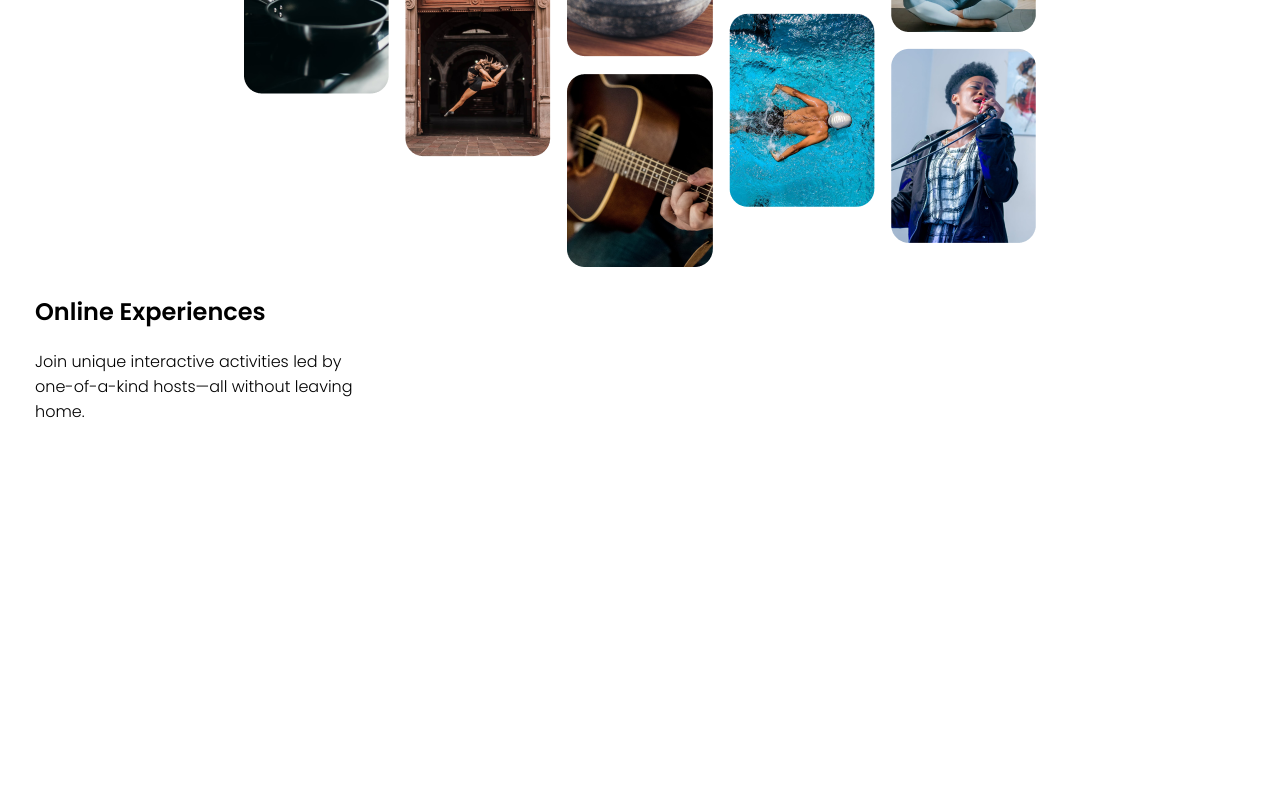
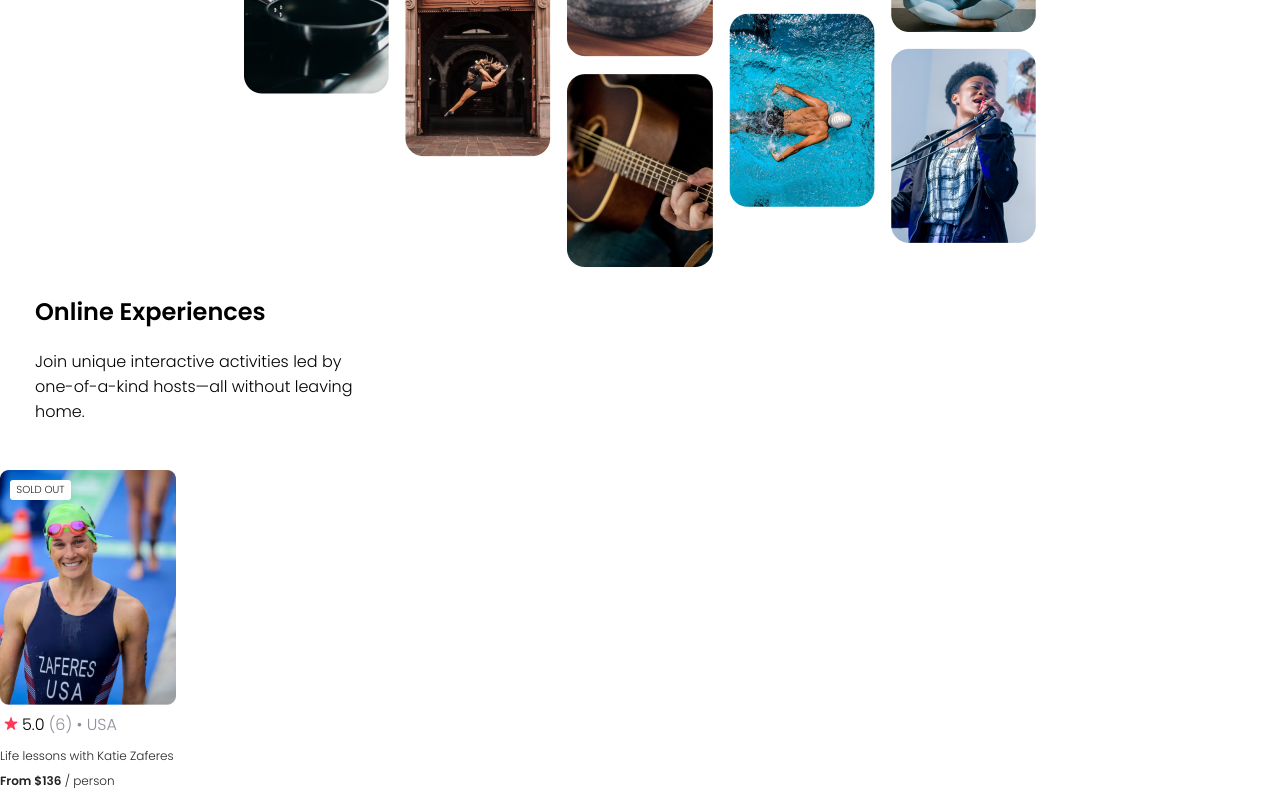
Before and after one commit to ahmad-elshowair/react_project-airbnb, a React (Create React App) app: page / in a window 1280 px wide. Shown: the part 297-1097 px from the top of the page. Before the commit the page ends 800 px from the top, so only its background shows below. Built offline with nearby package versions, Linux system fonts and the light colour scheme.

Commit message:
add styled card

```diff
--- a/src/App.js
+++ b/src/App.js
@@ -1,3 +1,4 @@
+import { Card } from "./components/Card";
 import { Hero } from "./components/Hero";
 import { Navbar } from "./components/Navbar";
 
@@ -6,6 +7,7 @@ function App() {
     <div className="container">
      <Navbar />
      <Hero />
+     <Card />
     </div>
   );
 }
--- /dev/null
+++ b/src/components/Card.js
@@ -0,0 +1,20 @@
+import katie from '../images/katie-zaferes.png';
+import star from '../images/star.png';
+export const Card = () =>{
+    return (
+        <div className='card'>
+            <div className="card__image">
+                <span className='card__btn'>sold out</span>
+                <img src={katie} alt="katie zaferes"className="image"/>
+            </div>
+            <div className="card__rate">
+                <img src={star} alt="star" className="card__rate-image m_l_4"/>
+                <span className='m_l_4'>5.0</span>
+                <span  className=' m_l_4 gray'>(6) • </span>
+                <span className='gray'>USA</span>
+            </div>
+            <p className="card__text">Life lessons with Katie Zaferes</p>
+            <p className="price"><span className='bold'>From $136</span> / person</p>
+        </div>
+    );
+};
--- a/src/index.css
+++ b/src/index.css
@@ -40,3 +40,60 @@ body {
 .hero__description-text {
   max-width: 320px;
 }
+
+.card {
+  width: 176px;
+}
+
+.card__image {
+  position: relative;
+  border-radius: 9px;
+}
+
+.card__image>img {
+  width: 100%;
+
+}
+
+.card__btn {
+  border-radius: 3px;
+  position: absolute;
+  text-transform: uppercase;
+  font-weight: 400;
+  font-size: 10.24px;
+  line-height: 20px;
+  text-align: center;
+  top: 10px;
+  left: 10px;
+  color: #222222;
+  background-color: #fff;
+  width: 61px;
+}
+
+
+.card__text,
+.price {
+  font-weight: 300;
+  font-size: 12px;
+  line-height: 110%;
+  color: #222222;
+}
+
+.card__rate-image {
+  width: 14px;
+}
+
+
+
+
+.m_l_4 {
+  margin-left: 4px;
+}
+
+.gray {
+  color: #918E9B;
+}
+
+.bold {
+  font-weight: bold;
+}
```
